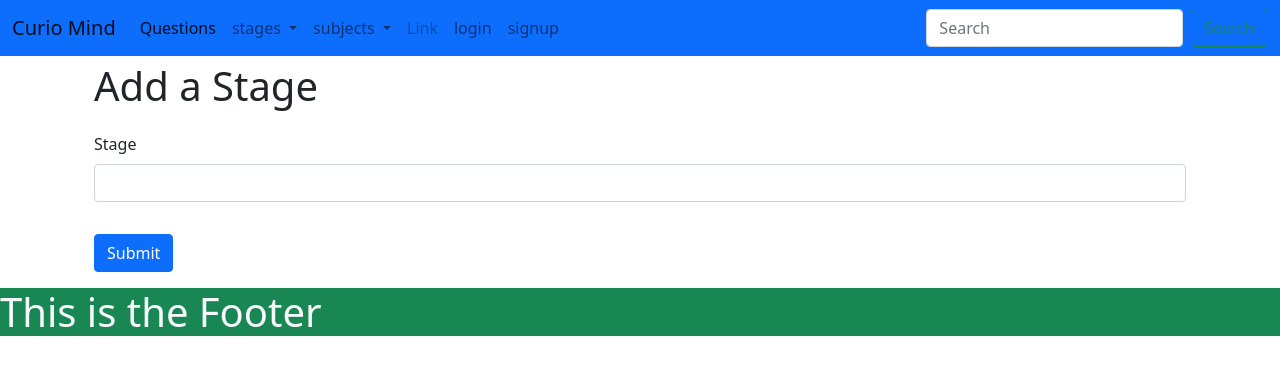
After one commit to Elite81/cs502025_Final_test, a Flask app: page /class in a window 1280 px wide. The commit adds this page. Shown: the top 375 px of the page. Run offline with Flask 3, Linux system fonts and the light colour scheme.

Commit message:
I have populated Stages, Subjects tables via a form and added name instances int Stages table

```diff
--- a/app.py
+++ b/app.py
@@ -2,10 +2,13 @@ from flask import Flask, render_template, url_for, request
 from flask_migrate import Migrate
 from flask_sqlalchemy import SQLAlchemy
 from config import SQLALCHEMY_DATABASE_URI, SQLALCHEMY_TRACK_MODIFICATIONS
-from sqlalchemy.orm import sessionmaker
+from sqlalchemy.orm import sessionmaker, Session
+from werkzeug.security import check_password_hash
 from models import *
 from sqlalchemy import create_engine
 
+# Create a session
+# session = Session(bind=engine)
 
 app = Flask(__name__)
 # engine = create_engine(SQLALCHEMY_DATABASE_URI, echo=True)
@@ -24,16 +27,41 @@ migrate = Migrate(app, db)
 
 @app.route("/")
 def home():
-    return render_template("base.html")
+    subjects = []
+    stages =[]
+    all_current_subjects = db.session.execute(db.select(Subjects)).scalars().all()
+    for subject in all_current_subjects:
+        subjects.append(subject.name)
+
+    all_current_stages = db.session.execute(db.select(Stages)).scalars().all()
+    for stage in all_current_stages:
+        stages.append(stage.name)
+
+    return render_template("base.html", subjects=subjects, stages=stages)
 
 
 @app.route("/login", methods=["GET", "POST"])
 def login():
     if request.method == "POST":
+        username = request.form.get("username", "")
+        password = request.form.get("password", "")
+        message = "Invalid username or password"
+        print(username, password)
 
+        if username and password:
+            user = db.session.query(User).filter_by(username=username.lower()).first()
+            print(user)
+            try:
+                if user and check_password_hash(user._password, password):
+                    return render_template("base.html")
+
+            except AttributeError:
+                return render_template("login.html", message=message)
+
+        return render_template("login.html", message=message)
+
+    else:
         return render_template("login.html")
-    else:
-        return url_for("home")
 
 
 @app.route("/signup", methods=["GET", "POST"])
@@ -49,12 +77,60 @@ def signup():
         password = request.form.get("password", "")
         email_address = request.form.get("email_address", "")
         new_user = User(first_name=first_name, last_name=last_name, username=username, gender=gender.upper(), password=password, email_address=email_address)
+        print(new_user)
         db.session.add(new_user)
         db.session.commit()
         return url_for("login")
 
 
 
+@app.route("/questions", methods=["GET", "POST"])
+def questions():
+
+    return render_template("questions.html")
+
+
+
+
+@app.route("/class", methods=["GET", "POST"])
+def stages():
+    if request.method == 'POST':
+        new_stage = request.form.get("stage", "")
+        available_stages = db.session.execute(db.select(Stages)).scalars().all()
+
+        if new_stage:
+            for stage in available_stages:
+                if new_stage.title() == stage.name:
+                    return render_template("stage.html", message="Sorry, Stage Already exist")
+            new_stage = new_stage.split()
+            new_stage = " ".join([new_stage[0].title(), new_stage[1].upper()])
+            new_stage = Stages(name=new_stage)
+            db.session.add(new_stage)
+            db.session.commit()
+        return render_template("stage.html")
+
+    else:
+        return render_template("stage.html")
+
+
+@app.route("/subject", methods=["GET", "POST"])
+def subjects():
+    if request.method == 'GET':
+        return render_template("subject.html")
+    else:
+        new_subject = request.form.get("subject", "")
+
+        if new_subject:
+           all_current_subjects = db.session.execute(db.select(Subjects)).scalars().all()
+           for subject in all_current_subjects:
+            if new_subject.title() == subject.name:
+                return render_template("subject.html", message="Subject already Available")
+
+            new_subject = Subjects(name=new_subject.title())
+            db.session.add(new_subject)
+            db.session.commit()
+        return render_template("subject.html")
+
 if __name__ == "__main__":
     with app.app_context():
         db.create_all()
--- /dev/null
+++ b/statics/index.js
@@ -0,0 +1,3 @@
+document.addEventListener('DOMContentLoaded', fuction(){
+    nunOfquestion = document.querySelector(form)
+})
--- a/templates/base.html
+++ b/templates/base.html
@@ -1,6 +1,9 @@
+
 <!DOCTYPE html>
 <html lang="en">
+
 <head>
+  {% block head %}
     <meta charset="UTF-8">
     <meta name="viewport" content="width=device-width, initial-scale=1.0">
     <link rel="preconnect" href="https://fonts.googleapis.com">
@@ -11,10 +14,13 @@
     <script src="https://cdn.jsdelivr.net/npm/@popperjs/core@2.9.2/dist/umd/popper.min.js" integrity="sha384-IQsoLXl5PILFhosVNubq5LC7Qb9DXgDA9i+tQ8Zj3iwWAwPtgFTxbJ8NT4GN1R8p" crossorigin="anonymous"></script>
     <script src="https://cdn.jsdelivr.net/npm/bootstrap@5.0.2/dist/js/bootstrap.min.js" integrity="sha384-cVKIPhGWiC2Al4u+LWgxfKTRIcfu0JTxR+EQDz/bgldoEyl4H0zUF0QKbrJ0EcQF" crossorigin="anonymous"></script>
     <link rel="stylesheet" href="{{url_for('static', filename='styles.css')}}">
-    <title>CurioMind</title>
+    <title>{% block title %}{% endblock %}</title>
+  {% endblock %}
 </head>
+
 <body>
-   <section class="hearder">
+  {%block navbar %}
+   <section class="the_navbar">
     <nav class="navbar navbar-expand-lg navbar-light bg-primary">
   <div class="container-fluid">
     <a class="navbar-brand" href="{{url_for("home")}}">Curio Mind</a>
@@ -24,24 +30,50 @@
     <div class="collapse navbar-collapse" id="navbarScroll">
       <ul class="navbar-nav me-auto my-2 my-lg-0 navbar-nav-scroll" style="--bs-scroll-height: 100px;">
         <li class="nav-item">
-          <a class="nav-link active" aria-current="page" href="{{url_for("home")}}">Home</a>
+          <a class="nav-link active" aria-current="page" href="{{url_for("questions")}}">Questions</a>
+        </li>
+
+        <li class="nav-item dropdown">
+          <a class="nav-link dropdown-toggle" href="#" id="navbarScrollingDropdown" role="button" data-bs-toggle="dropdown" aria-expanded="false">
+            stages
+          </a>
+          <ul class="dropdown-menu" aria-labelledby="navbarScrollingDropdown">
+            {% for stage in stages %}
+            <li><a class="dropdown-item" href="">{{stage}}</a></li>
+            {% endfor %}
+            <hr class="dropdown-divider"></li>
+            <li><a class="dropdown-item" href="{{url_for('stages')}}">Add stages</a></li>
+          </ul>
+        </li>
+
+        <li class="nav-item dropdown">
+          <a class="nav-link dropdown-toggle" href="#" id="navbarScrollingDropdown" role="button" data-bs-toggle="dropdown" aria-expanded="false">
+            subjects
+          </a>
+          <ul class="dropdown-menu" aria-labelledby="navbarScrollingDropdown">
+            {% for subject in subjects %}
+            <li><a class="dropdown-item" href="">{{subject}}</a></li>
+            {% endfor %}
+
+            <li><hr class="dropdown-divider"></li>
+            <li><a class="dropdown-item" href="{{url_for('subjects')}}">Add Subject</a></li>
+          </ul>
+        </li>
+
+
+
+      </li>
+
+        <li class="nav-item">
+          <a class="nav-link disabled" href="#" tabindex="-1" aria-disabled="true">Link</a>
+        </li>
+
+
+        <li class="nav-item">
+          <a class="nav-link" href="{{url_for('login')}}">login</a>
         </li>
         <li class="nav-item">
           <a class="nav-link" href="{{url_for("signup")}}">signup</a>
-        </li>
-        <li class="nav-item dropdown">
-          <a class="nav-link dropdown-toggle" href="#" id="navbarScrollingDropdown" role="button" data-bs-toggle="dropdown" aria-expanded="false">
-            Link
-          </a>
-          <ul class="dropdown-menu" aria-labelledby="navbarScrollingDropdown">
-            <li><a class="dropdown-item" href="#">Action</a></li>
-            <li><a class="dropdown-item" href="#">Another action</a></li>
-            <li><hr class="dropdown-divider"></li>
-            <li><a class="dropdown-item" href="#">Something else here</a></li>
-          </ul>
-        </li>
-        <li class="nav-item">
-          <a class="nav-link disabled" href="#" tabindex="-1" aria-disabled="true">Link</a>
         </li>
       </ul>
       <form class="d-flex">
@@ -53,5 +85,31 @@
 </nav>
    </section>
 
+  {% endblock %}
+
+
+    <section>
+      <div class="container-lg">
+          <div id="content">{% block content %}
+            {% endblock %}
+          </div>
+      </div>
+    </section>
+
+
+
+
+
+ <section class="">
+  <div id="" class="bg-success text-light">
+        {% block footer %}
+
+
+          <div class="">
+            <h1 class="fs-1">This is the Footer</h1>
+          </div>
+
+        {% endblock %}
+    </div>
 </body>
 </html>
--- /dev/null
+++ b/templates/stage.html
@@ -0,0 +1,25 @@
+{% extends "base.html"%}
+
+{% block title%} Add Subject{%endblock%}
+
+
+{% block content %}
+    <section>
+      <div class="container-lg">
+        <div class="row">
+          <div class="">
+            <p class="fs-1">Add a Stage</p>
+            <form action="{{url_for("stages")}}" method='POST'>
+                <div class="mb-3">
+                    <p class="text-danger fs-6">{% if message %}{{message}}{%endif%}</p>
+                        <label for="exampleInputPassword1" class="form-label">Stage</label>
+                        <input type="text" name="stage" class="form-control" id="exampleInputPassword1">
+                    </div>
+                    <button type="submit" class="btn btn-primary my-3">Submit</button>
+            </form>
+
+          </div>
+        </div>
+      </div>
+    </section>
+{% endblock %}
```
Also changed, not shown: migrations/versions/50efd8cd0de9_now_added_stages_question_can_be_group_.py (added, +34 -0 lines), migrations/versions/98f6bda4229a_adding_name_instance_to_the_stage_table.py (added, +34 -0 lines), migrations/versions/bd15bbc9e405_bringing_back_the_username_in_the_.py (added, +34 -0 lines), models.py (+8 -1 lines), templates/index.html (+17 -13 lines), templates/login.html (+40 -14 lines), templates/questions.html (added, +20 -0 lines), templates/signup.html (+4 -20 lines), templates/subject.html (added, +25 -0 lines).
